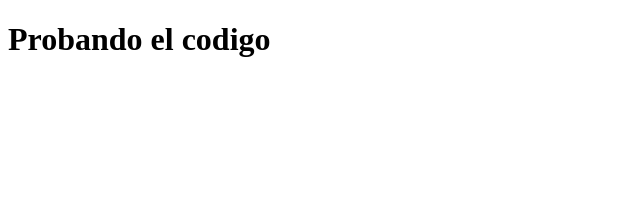
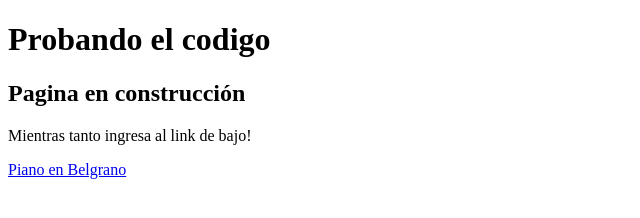
Before and after one commit to juankurtis7/Testremoto, a plain HTML site: page index.html in a window 1280 px wide. Shown: the whole page, without its empty margins (0-640 px from the left). Drawn offline with Linux system fonts and the light colour scheme.

Commit message:
Ladygaga.

```diff
--- a/index.html
+++ b/index.html
@@ -8,5 +8,8 @@
 	<header>
 		<h1> Probando el codigo </h1>
 	</header>
+	<h2> Pagina en construcción</h2>
+	<p>Mientras tanto ingresa al link de bajo!</p>
+	<a href="https://pianoenbelgrano.wixsite.com/pianoenbelgrano">Piano en Belgrano</a>
 </body>
 </html>
```
Also changed, not shown: c19aba678bcc76e7378dcb3c5dc1603aa2b44dbe.txt (added).
